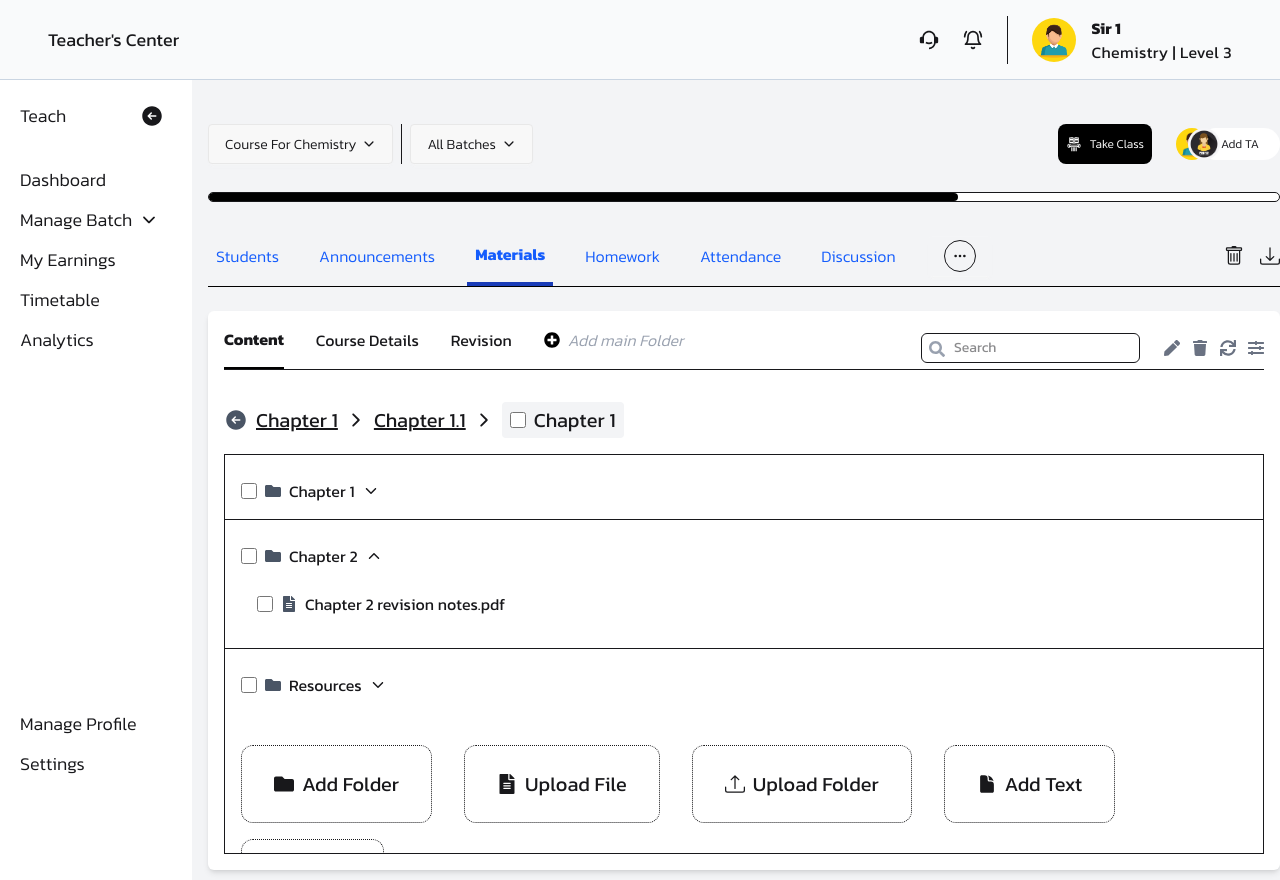
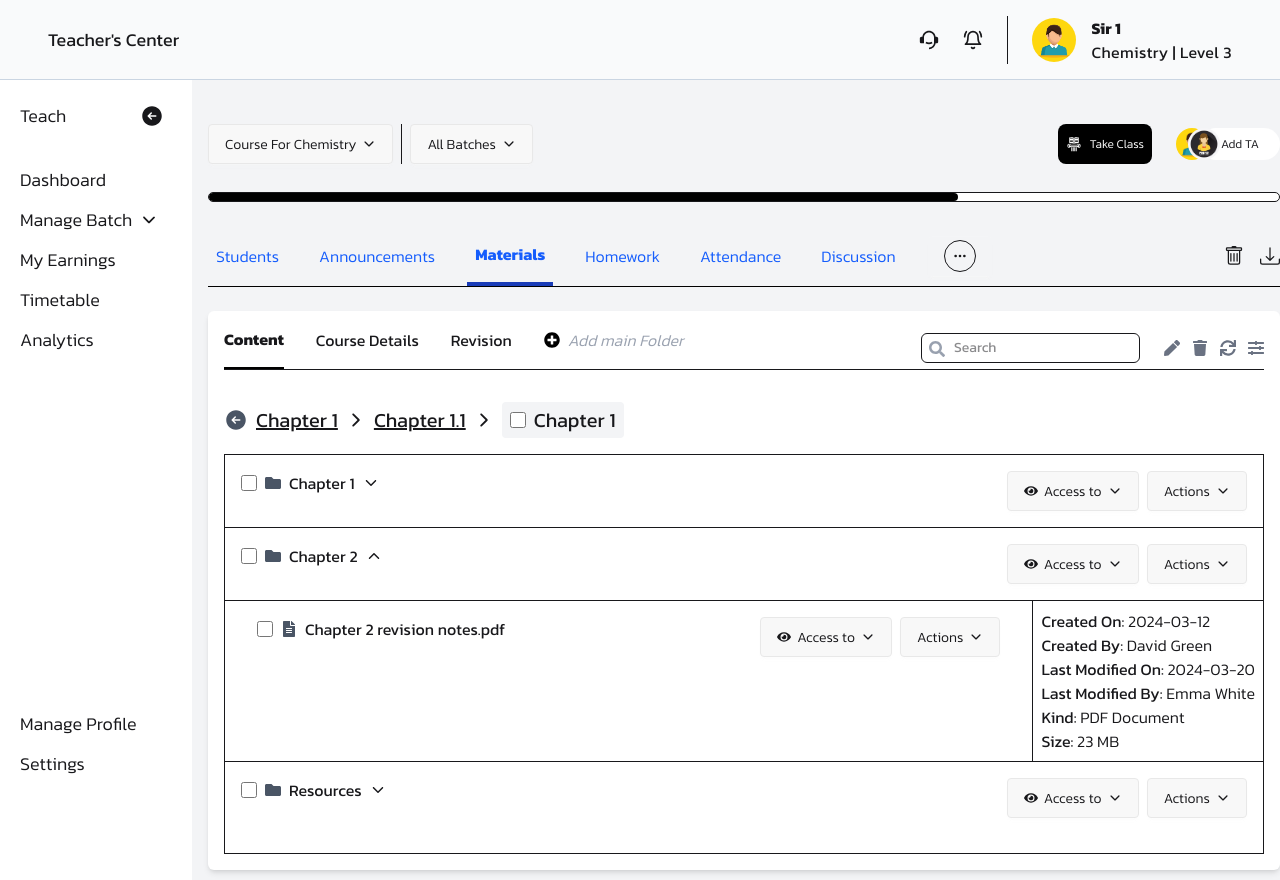
Before and after one commit to Novo1999/frontend-intern-test, a Next.js app: page / in a window 1280 px wide. Both pictures are taken after a click on the button "Chapter 2". Built offline with nearby package versions, Linux system fonts and the light colour scheme.

Commit message:
added: check all in a course module

```diff
--- a/src/components/CourseModuleSection.tsx
+++ b/src/components/CourseModuleSection.tsx
@@ -4,18 +4,25 @@ import { HiArrowLeftCircle } from 'react-icons/hi2'
 import { IoIosArrowForward } from 'react-icons/io'
 import { folderDemoData } from '../data/folder-demo-data'
 import { FileFolderItemProps } from '../types/file-folder-item-prop'
+import { getAllIds } from '../utils/getAllIds'
 import CourseModuleNavbar from './CourseModuleNavbar'
 import ModuleActions from './ModuleActions'
 import FileFolderItem from './shared/FileFolderItem'
 
 const CourseModuleSection = () => {
   const [checkedItems, setCheckedItems] = useState<string[]>([])
+  const [folderData, setFolderData] = useState(folderDemoData)
 
   const toggleCheck = (id: string, childrenIds: string[] = []) => {
     setCheckedItems((prev) => {
       const isChecked = prev.includes(id)
       return isChecked ? prev.filter((checkedId) => checkedId !== id && !childrenIds.includes(checkedId)) : [...prev, id, ...childrenIds]
     })
+  }
+
+  const checkAll = () => {
+    const allIds = getAllIds(folderDemoData as FileFolderItemProps['item'][])
+    setCheckedItems((prev) => (prev.length > 0 ? [] : allIds))
   }
 
   return (
@@ -35,13 +42,13 @@ const CourseModuleSection = () => {
           <IoIosArrowForward />
         </span>
         <span className="bg-gray-100 px-2 py-1 rounded flex items-center gap-2">
-          <input type="checkbox" className="size-4 cursor-pointer" />
+          <input onChange={checkAll} type="checkbox" className="size-4 cursor-pointer accent-black" />
           Chapter 1
         </span>
       </div>
 
       <section className="overflow-auto h-[50vh] pb-16 border">
-        {folderDemoData.map((item, index, self) => (
+        {folderData.map((item, index, self) => (
           <FileFolderItem key={item.id} item={item as FileFolderItemProps['item']} isLast={self.length - 1 === index} checkedItems={checkedItems} onCheck={toggleCheck} />
         ))}
         <ModuleActions />
--- a/src/components/shared/FileFolderItem.tsx
+++ b/src/components/shared/FileFolderItem.tsx
@@ -1,7 +1,13 @@
 import { useState } from 'react'
-import { FaFileAlt, FaFolder } from 'react-icons/fa'
+import { FaEye, FaFileAlt, FaFolder } from 'react-icons/fa'
 import { IoIosArrowDown } from 'react-icons/io'
 import { FileFolderItemProps } from '../../types/file-folder-item-prop'
+import { FileItem } from '../../types/file-item'
+import { getAllChildIds } from '../../utils/getAllIds'
+import Dropdown from './Dropdown'
+
+const accessTo = ['Students', 'Teachers', 'Moderators']
+const actions = ['Edit', 'Delete']
 
 const FileFolderItem = ({ item, isLast, onCheck, checkedItems }: FileFolderItemProps) => {
   const [isOpen, setIsOpen] = useState(false)
@@ -10,25 +16,16 @@ const FileFolderItem = ({ item, isLast, onCheck, checkedItems }: FileFolderItemP
   const toggleOpen = () => setIsOpen(!isOpen)
   const isChecked = checkedItems.includes(id)
 
-  const getAllChildIds = (children: FileFolderItemProps['item']['children']) => {
-    return (children || []).reduce<string[]>((acc, child) => {
-      acc.push(child.id)
-      if (child.children) {
-        acc.push(...getAllChildIds(child.children))
-      }
-      return acc
-    }, [])
-  }
-
   const handleCheck = () => {
+    setIsOpen(true)
     const childrenIds = children ? getAllChildIds(children) : []
     onCheck?.(id, childrenIds)
   }
 
   return (
-    <div className={`${!isLast ? 'border-b' : ''} p-4`}>
-      <div className="flex justify-between items-center mt-2">
-        <div className="flex items-center space-x-2">
+    <div className={`${!isLast && type === 'folder' ? 'border-b' : ''}`}>
+      <div className={`flex justify-between items-start ${type === 'file' ? 'border-t' : ''}`}>
+        <div className={`flex items-center space-x-2 p-4 ${type === 'file' ? 'pl-8' : ''}`}>
           <input type="checkbox" checked={isChecked} onChange={handleCheck} className="size-4 cursor-pointer accent-black" />
           {type === 'folder' ? (
             <button onClick={toggleOpen} className="flex items-center gap-2 cursor-pointer">
@@ -43,6 +40,17 @@ const FileFolderItem = ({ item, isLast, onCheck, checkedItems }: FileFolderItemP
             </div>
           )}
         </div>
+        <div className="flex justify-between font-thin gap-4 flex-wrap items-start">
+          <div className="flex gap-2 flex-wrap p-4">
+            <Dropdown triggerClassName="min-h-10" wrapperClassName="max-h-10" items={accessTo}>
+              <FaEye /> <span>Access to</span> <IoIosArrowDown />
+            </Dropdown>
+            <Dropdown triggerClassName="min-h-10" items={actions}>
+              <p>Actions</p> <IoIosArrowDown />
+            </Dropdown>
+          </div>
+          {type === 'file' && <FileDetails details={item as FileItem} />}
+        </div>
       </div>
       {isOpen &&
         type === 'folder' &&
@@ -52,3 +60,30 @@ const FileFolderItem = ({ item, isLast, onCheck, checkedItems }: FileFolderItemP
 }
 
 export default FileFolderItem
+
+const FileDetails = ({ details }: { details: FileItem }) => {
+  const { createdOn, createdBy, lastModifiedOn, lastModifiedBy, kind, size } = details
+
+  return (
+    <div className="border-l p-2">
+      <p>
+        <strong>Created On:</strong> {createdOn}
+      </p>
+      <p>
+        <strong>Created By:</strong> {createdBy}
+      </p>
+      <p>
+        <strong>Last Modified On:</strong> {lastModifiedOn}
+      </p>
+      <p>
+        <strong>Last Modified By:</strong> {lastModifiedBy}
+      </p>
+      <p>
+        <strong>Kind:</strong> {kind}
+      </p>
+      <p>
+        <strong>Size:</strong> {size}
+      </p>
+    </div>
+  )
+}
--- a/src/data/folder-demo-data.ts
+++ b/src/data/folder-demo-data.ts
@@ -14,12 +14,22 @@ export const folderDemoData = [
             name: 'Introduction.pdf',
             type: 'file',
             size: '2 MB',
+            kind: 'PDF Document',
+            createdOn: '2024-01-10',
+            createdBy: 'John Doe',
+            lastModifiedOn: '2024-02-05',
+            lastModifiedBy: 'Jane Smith',
           },
           {
             id: '1-1-2',
             name: 'Lesson 1 Notes.docx',
             type: 'file',
             size: '1.5 MB',
+            kind: 'Word Document',
+            createdOn: '2024-01-15',
+            createdBy: 'Alice Johnson',
+            lastModifiedOn: '2024-02-07',
+            lastModifiedBy: 'Bob Williams',
           },
         ],
       },
@@ -33,6 +43,11 @@ export const folderDemoData = [
             name: 'Summary.pdf',
             type: 'file',
             size: '500 KB',
+            kind: 'PDF Document',
+            createdOn: '2024-02-01',
+            createdBy: 'Eve Carter',
+            lastModifiedOn: '2024-02-10',
+            lastModifiedBy: 'Charlie Brown',
           },
         ],
       },
@@ -48,6 +63,11 @@ export const folderDemoData = [
         name: 'Chapter 2 revision notes.pdf',
         type: 'file',
         size: '23 MB',
+        kind: 'PDF Document',
+        createdOn: '2024-03-12',
+        createdBy: 'David Green',
+        lastModifiedOn: '2024-03-20',
+        lastModifiedBy: 'Emma White',
       },
     ],
   },
@@ -66,12 +86,22 @@ export const folderDemoData = [
             name: 'Guide.pdf',
             type: 'file',
             size: '5 MB',
+            kind: 'PDF Document',
+            createdOn: '2024-01-05',
+            createdBy: 'Sophia Black',
+            lastModifiedOn: '2024-02-14',
+            lastModifiedBy: 'Liam Wilson',
           },
           {
             id: '3-1-2',
             name: 'Cheat Sheet.xlsx',
             type: 'file',
             size: '3 MB',
+            kind: 'Excel Spreadsheet',
+            createdOn: '2024-02-20',
+            createdBy: 'Olivia Davis',
+            lastModifiedOn: '2024-03-01',
+            lastModifiedBy: 'Noah Brown',
           },
         ],
       },
--- /dev/null
+++ b/src/types/file-item.ts
@@ -0,0 +1,11 @@
+export type FileItem = {
+  id: string
+  name: string
+  type: string
+  size: string
+  kind: string
+  createdOn: string
+  createdBy: string
+  lastModifiedOn: string
+  lastModifiedBy: string
+}
--- /dev/null
+++ b/src/utils/getAllIds.ts
@@ -0,0 +1,21 @@
+import { FileFolderItemProps } from '../types/file-folder-item-prop'
+
+export const getAllChildIds = (children: FileFolderItemProps['item']['children']) => {
+  return (children || []).reduce<string[]>((acc, child) => {
+    acc.push(child.id)
+    if (child.children) {
+      acc.push(...getAllChildIds(child.children))
+    }
+    return acc
+  }, [])
+}
+
+export const getAllIds = (items: FileFolderItemProps['item'][]): string[] => {
+  return items.reduce<string[]>((acc, item) => {
+    acc.push(item.id)
+    if (item.children) {
+      acc.push(...getAllIds(item.children))
+    }
+    return acc
+  }, [])
+}
```
